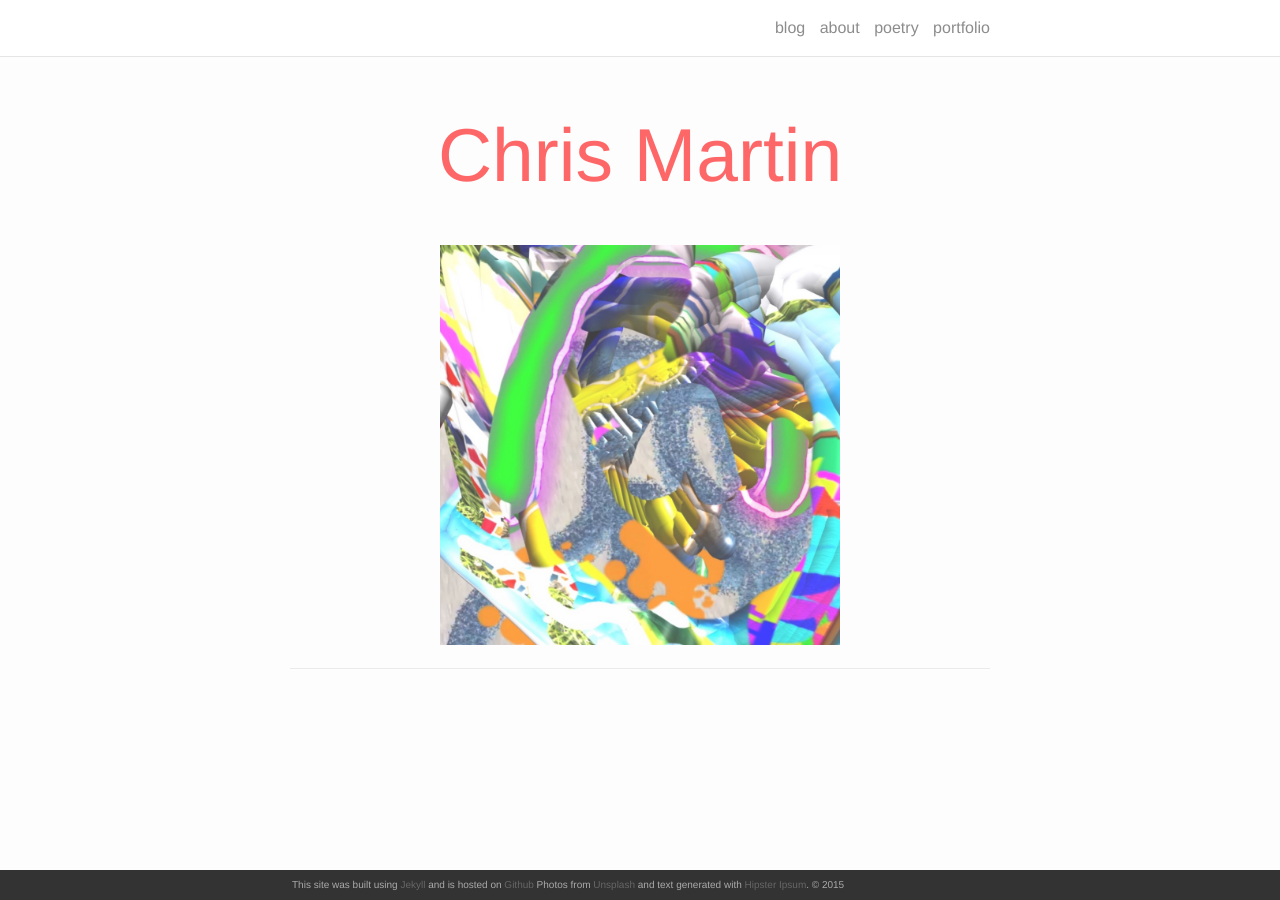
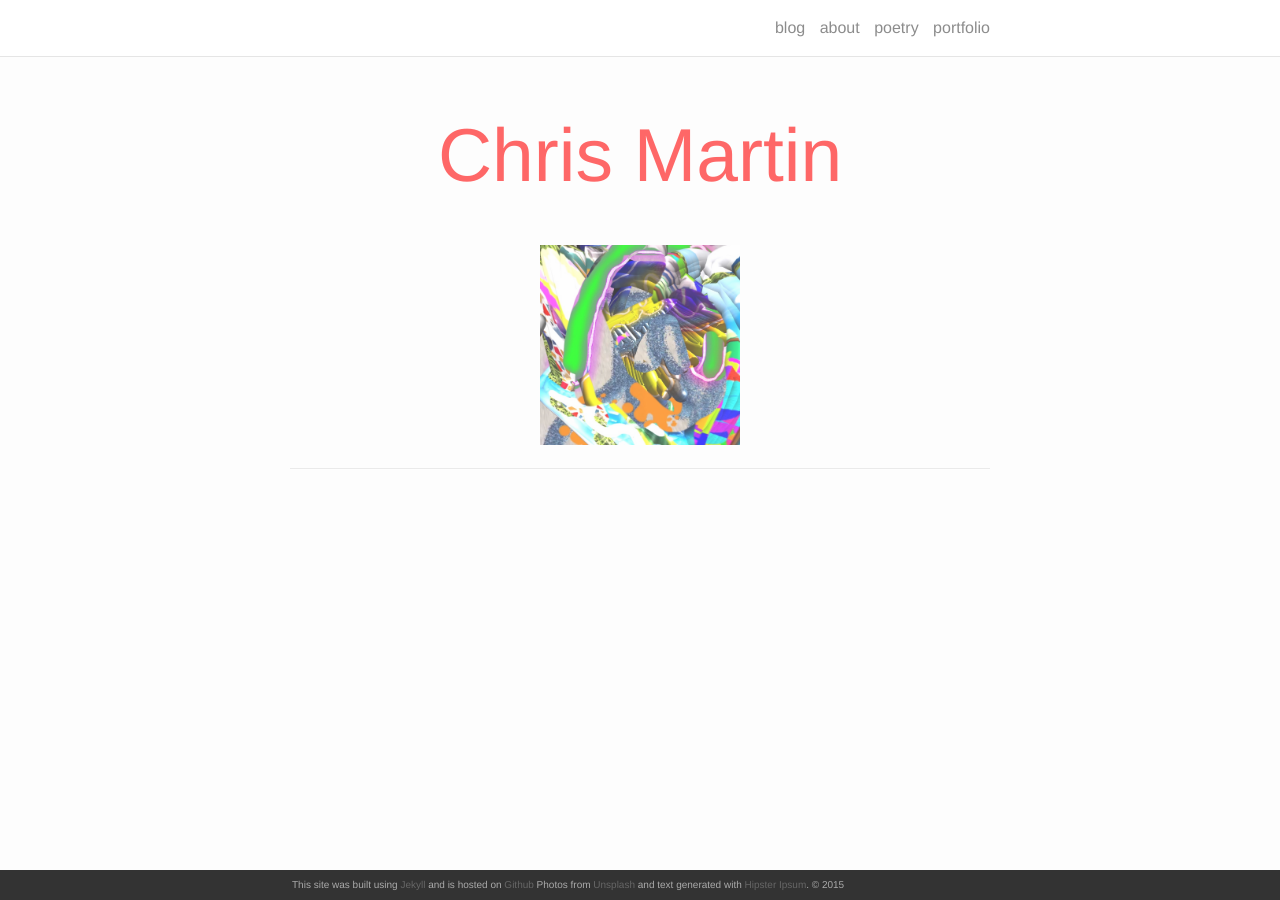
Before and after one commit to ChristopherWMartin/ChristopherWMartin, a Jekyll site: the page built from index.html, in a window 1280 px wide. Built offline with Jekyll 4.4.1, drawn with Linux system fonts in a browser that asks for light colours; nearby versions of some CDN libraries.

Commit message:
Update index.html

```diff
--- a/index.html
+++ b/index.html
@@ -5,7 +5,7 @@
 <div class="header-bar">
   <h1>Chris Martin</h1>
   <br/>
-  <img src="/img/2.jpg" width=400 height=400>
+  <img src="/img/2.jpg" width=200 height=200>
   <hr>
   <br/>
 </div>
```
